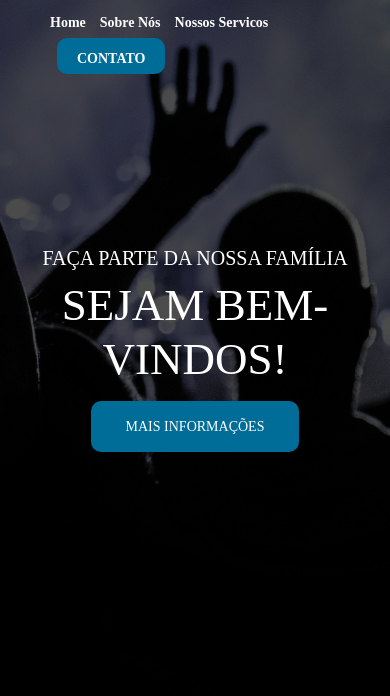
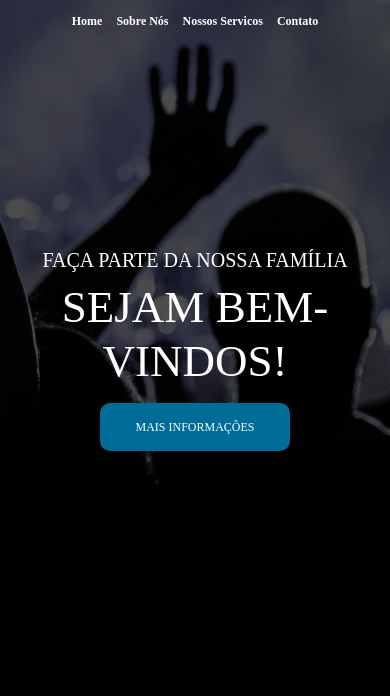
Before and after one commit to TiagoPdaS/site-fonte-da-vida, a plain HTML site: page index.html in a window 390 px wide. Shown: the part 148-844 px from the top of the page. Drawn offline with nearby package versions, Linux system fonts and the light colour scheme.

Commit message:
mobile
iniciando o responsivo

```diff
--- a/index.html
+++ b/index.html
@@ -22,7 +22,7 @@
             <li><a href="#">Home</li>
             <li><a href="#about">Sobre Nós</li>
             <li><a href="#services">Nossos Servicos</li>
-            <li><a href="#contact" class="banner-btn">Contato</a></li>
+            <li><a href="#contact" class="nav-btn">Contato</a></li>
 
         </ul>
     </header>
--- a/style.css
+++ b/style.css
@@ -25,10 +25,17 @@ ul.nav {
     list-style: none;
 }
 
+.nav {
+    display: flex;
+    list-style: none;
+    padding: 0;
+    margin: 0;
+}
+
 a {
     text-decoration: none;
-    color:var(--secondary-color);
-    font-size: 14px;
+    color: var(--secondary-color);
+    font-size: 12px;
 }
 
 header {
@@ -63,10 +70,12 @@ header ul.nav li {
     align-items: center;
     position: relative;
 }
+
 header ul.nav li a {
     position: relative;
     padding-bottom: 5px;
 }
+
 header ul.nav li a::after {
     content: '';
     position: absolute;
@@ -90,6 +99,7 @@ header ul.nav li:first-child {
 header ul.nav li:last-child {
     margin-right: 0;
 }
+
 .banner-btn {
     padding: 10px 20px;
     color: var(--secondary-color);
@@ -103,16 +113,16 @@ header ul.nav li:last-child {
 }
 
 @media(max-width:1000px) {
+
     header {
         padding: 20px 50px;
     }
 }
 
 @media(max-width:800px) {
+
     header {
         flex-direction: column;
-
-
     }
 
     header h2 {
@@ -146,6 +156,12 @@ section {
         padding: 125px 30px;
         scroll-margin-top: 125px;
     }
+        section{
+            align-items: center;
+            justify-content: center;
+            color: var(--text-color);
+        }
+
 }
 
 section p {
@@ -417,5 +433,5 @@ footer {
     text-align: center;
     color: var(--text-color);
     background-color: var(--background-color);
-    padding: 30px ;
+    padding: 30px;
 }
```
